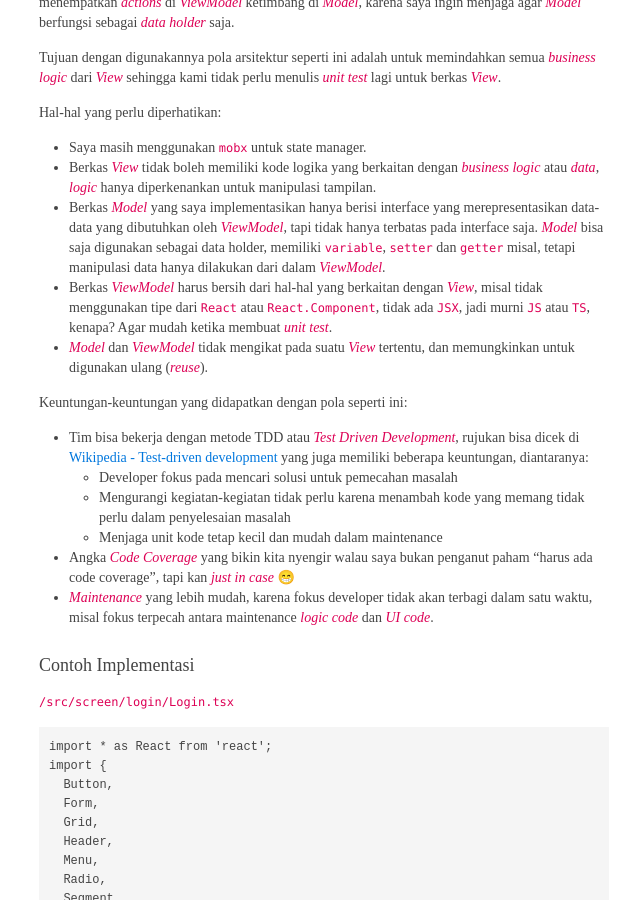
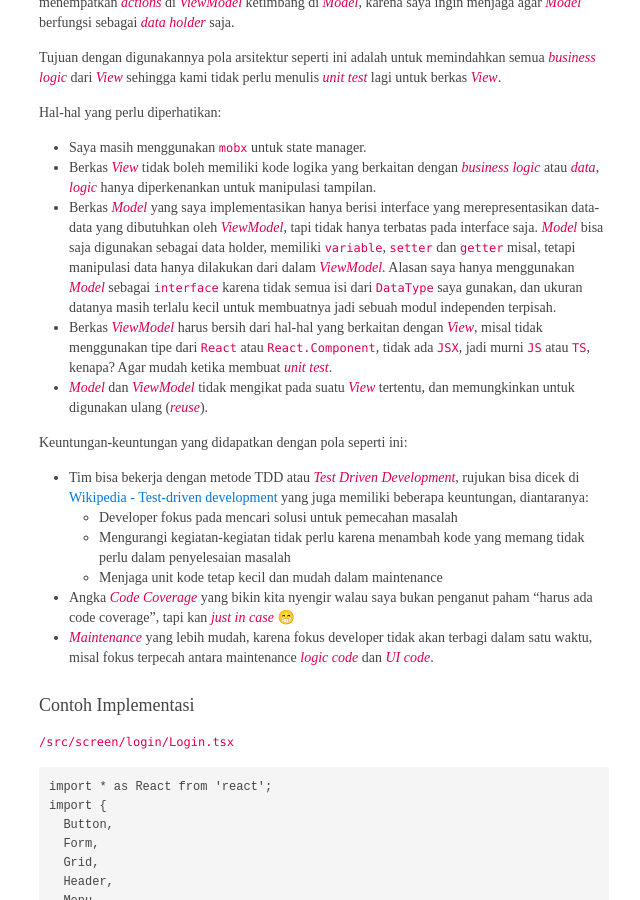
Before and after one commit to sendz/sendz.github.io, a Jekyll site: the page built from _posts/2018-09-24-arsitektur-proyek-reactjs-dengan-mvvm-pattern.md, in a window 1280 px wide and 900 px high, scrolled down 1640 px. Shown: the whole window, without its empty margins (316-956 px from the left). Built offline with Jekyll 4.4.1, drawn with Linux system fonts in a browser that asks for light colours; nearby versions of some CDN libraries; emoji names are drawn with the system emoji font; some web fonts are replaced.

Commit message:
Add alasan

```diff
--- a/_posts/2018-09-24-arsitektur-proyek-reactjs-dengan-mvvm-pattern.md
+++ b/_posts/2018-09-24-arsitektur-proyek-reactjs-dengan-mvvm-pattern.md
@@ -51,6 +51,7 @@ Hal-hal yang perlu diperhatikan:
 * Saya masih menggunakan `mobx` untuk state manager.
 * Berkas *View* tidak boleh memiliki kode logika yang berkaitan dengan *business logic* atau *data*, *logic* hanya diperkenankan untuk manipulasi tampilan.
 * Berkas *Model* yang saya implementasikan hanya berisi interface yang merepresentasikan data-data yang dibutuhkan oleh *ViewModel*, tapi tidak hanya terbatas pada interface saja. *Model* bisa saja digunakan sebagai data holder, memiliki `variable`, `setter` dan `getter` misal, tetapi manipulasi data hanya dilakukan dari dalam *ViewModel*.
+Alasan saya hanya menggunakan *Model* sebagai `interface` karena tidak semua isi dari `DataType` saya gunakan, dan ukuran datanya masih terlalu kecil untuk membuatnya jadi sebuah modul independen terpisah.
 * Berkas *ViewModel* harus bersih dari hal-hal yang berkaitan dengan *View*, misal tidak menggunakan tipe dari `React` atau `React.Component`, tidak ada `JSX`, jadi murni `JS` atau `TS`, kenapa? Agar mudah ketika membuat *unit test*.
 * *Model* dan *ViewModel* tidak mengikat pada suatu *View* tertentu, dan memungkinkan untuk digunakan ulang (*reuse*).
 
```
